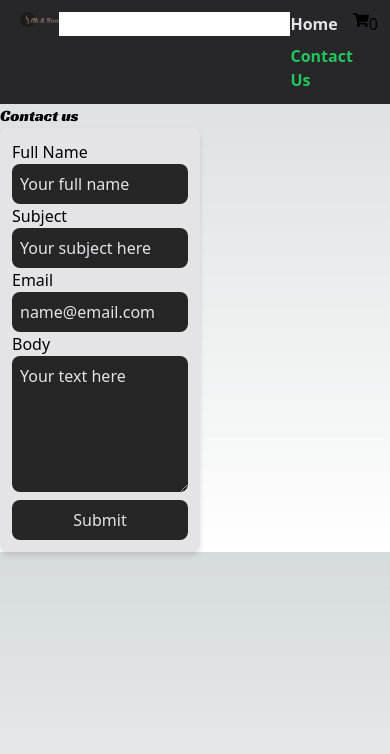
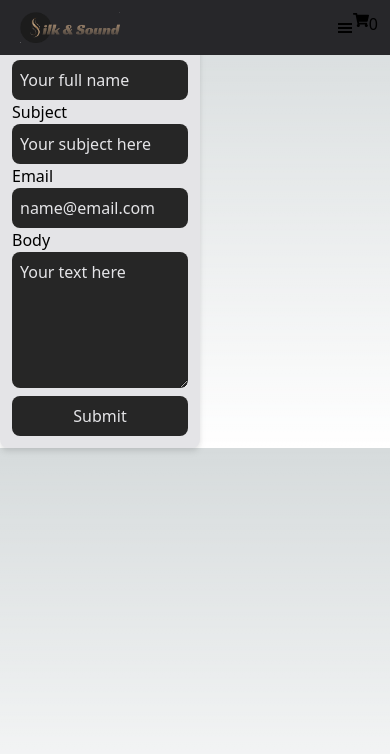
Before and after one commit to Jarle302/js-frameworks-ca, a Next.js app: page /contact in a window 390 px wide. Shown: the top 754 px of the page. Built offline with nearby package versions, Linux system fonts and the light colour scheme.

Commit message:
fix mobile nav

```diff
--- a/app/_ui/components/Carousel/index.tsx
+++ b/app/_ui/components/Carousel/index.tsx
@@ -14,9 +14,10 @@ export const Carousel = ({ posts }: { posts: item[] }) => {
   }, []);
   const { title, image, discountedPrice, price, description } =
     posts[postIndex];
-
+  const heightOfFixedNav = "55.2px";
   return (
-    <section className="border-4 rounded-md border-zinc-800">
+    <section
+      className={`border-4 rounded-md border-zinc-800 mt-[${heightOfFixedNav}] md:mt-0`}>
       <div className="absolute z-20 w-[100vw] h-[80vh] bg-zinc-600 opacity-15">
         {" "}
       </div>
--- a/app/_ui/components/Header/index.tsx
+++ b/app/_ui/components/Header/index.tsx
@@ -2,7 +2,10 @@ import { NavBar } from "../NavBar";
 import { CartIcon } from "../CartIcon";
 const Header = () => {
   return (
-    <header className={"w-full flex bg-zinc-800 justify-between p-3"}>
+    <header
+      className={
+        "w-full flex bg-zinc-800 justify-between fixed md:static z-50 p-3"
+      }>
       <NavBar />
       <CartIcon />
     </header>
--- a/app/_ui/components/NavBar/index.tsx
+++ b/app/_ui/components/NavBar/index.tsx
@@ -3,11 +3,15 @@ import Image from "next/image";
 import { usePathname } from "next/navigation";
 import Link from "next/link";
 import React, { useState } from "react";
+import { GiHamburgerMenu } from "react-icons/gi";
+
 const NavBar = () => {
   const pathname = usePathname();
   const homePath = "/";
   const contactPath = "/contact";
+  const breakPointWidth = 768;
   const [search, setSearch] = useState("");
+  const [isHidden, setIsHidden] = useState(window.innerWidth > breakPointWidth);
   const defaultTextColor = "text-zinc-200";
   const defaultStyle = `${defaultTextColor} font-bold hover:text-green-300`;
   const activeStyle =
@@ -23,10 +27,11 @@ const NavBar = () => {
           height={202}
           className={"w-[100px] mx-2 "}
           src={"/logo.png"}
-          alt={"logo with the text Silk and Sound in golden color"}
+          alt={"logo with the text Silk and Sound, in golden color"}
         />
       </Link>
-
+      {isHidden && (
+        <div className="h-[100vh] md:h-[revert] top-[55px] right-0 z-50 bg-zinc-800 flex md:p-0 p-5 md:justify-between md:static position fixed md:flex-row flex-col">
           <search>
             <form>
               <input
@@ -50,12 +55,20 @@ const NavBar = () => {
             <li>
               {" "}
               <Link
-            className={pathname === contactPath ? activeStyle : defaultStyle}
+                className={
+                  pathname === contactPath ? activeStyle : defaultStyle
+                }
                 href={contactPath}>
                 Contact Us
               </Link>
             </li>
           </ul>
+        </div>
+      )}
+      <button onClick={() => setIsHidden((prev) => !prev)}>
+        {" "}
+        <GiHamburgerMenu className={"md:hidden"} />
+      </button>
     </nav>
   );
 };
```
Lines whose indentation alone changed are shown as unchanged.
